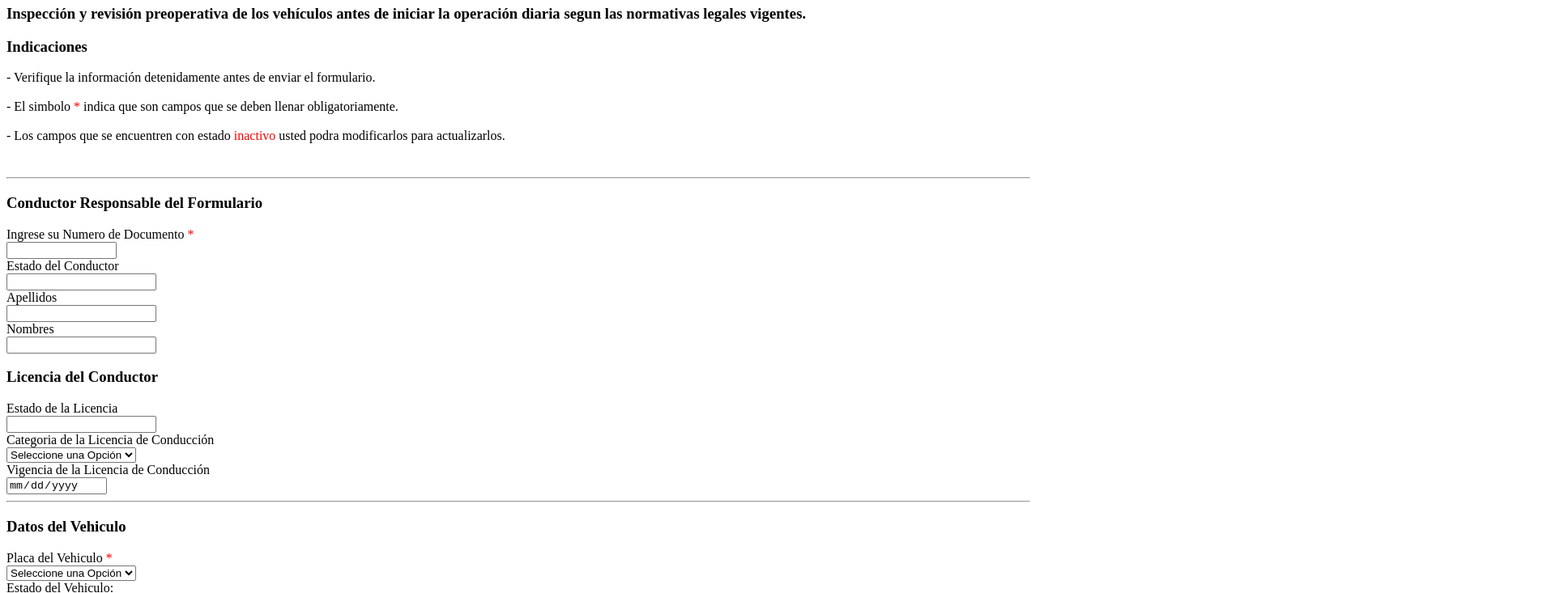
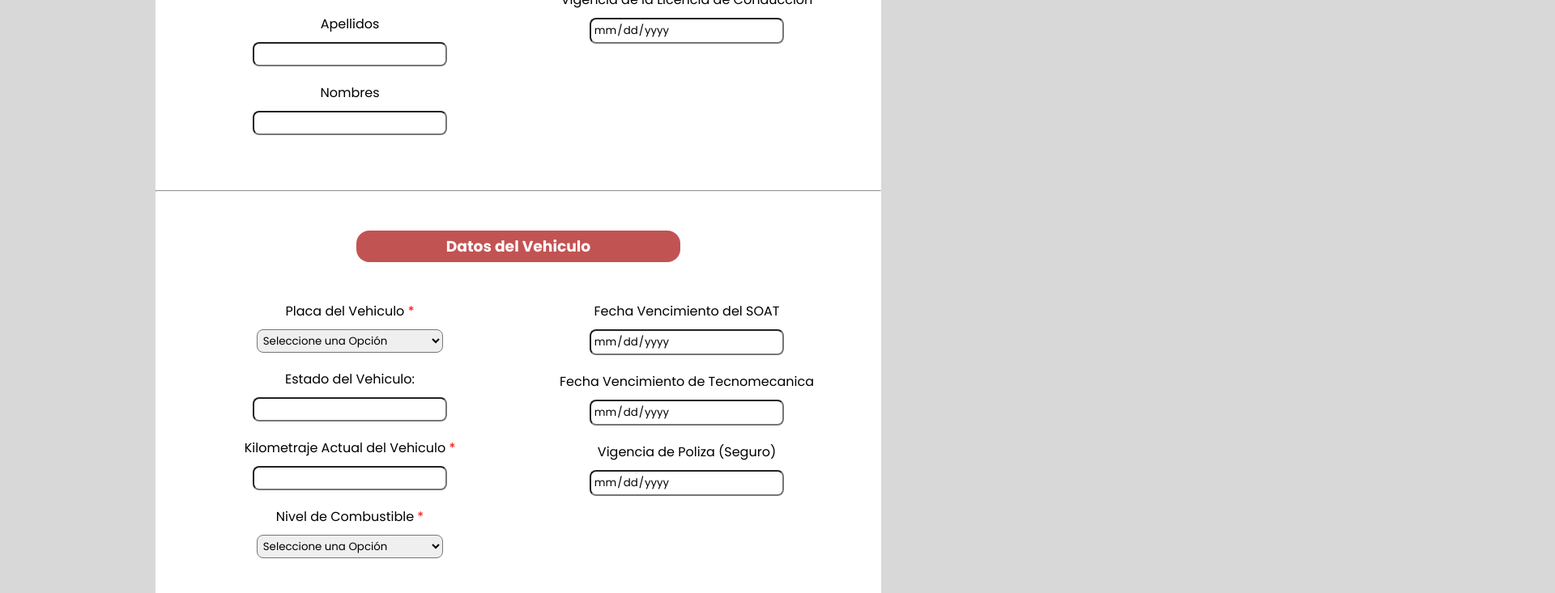
Before and after one commit to MarlonProgramame/Formularios_Nuruena, a plain HTML site: page form_motocicletas.html in a window 1280 px wide. Shown: the part 1014-1747 px from the top of the page at 81% size, 1920 px wide, since content can reach past the window. Drawn offline with Linux system fonts and the light colour scheme; the site is published under a folder, as on GitHub Pages, so addresses that start at the root find nothing.

Commit message:
Update form_motocicletas.html

```diff
--- a/form_motocicletas.html
+++ b/form_motocicletas.html
@@ -4,7 +4,7 @@
         <meta charset="UTF-8">
         <meta name="viewport" content="width=device-width, initial-scale=1.0">
         <title>Formulario Motocicletas Nurueña S.A.S</title>
-        <link rel="stylesheet" href="/estilos/styles_motocicletas.css">
+        <link rel="stylesheet" href="estilos/styles_motocicletas.css">
     </head>
     <!--Encabezado-->
     <header>
```
